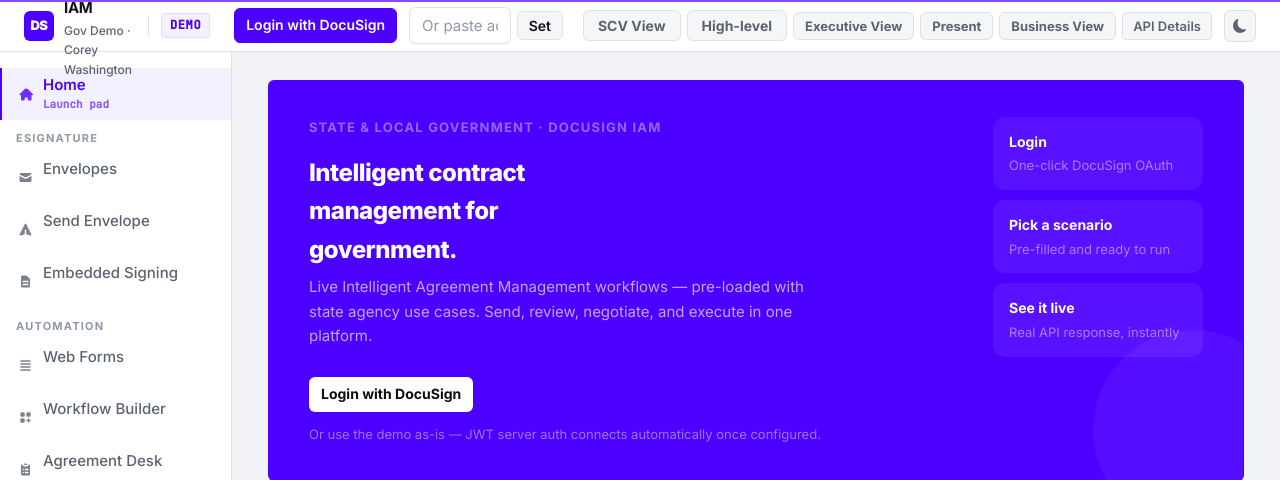
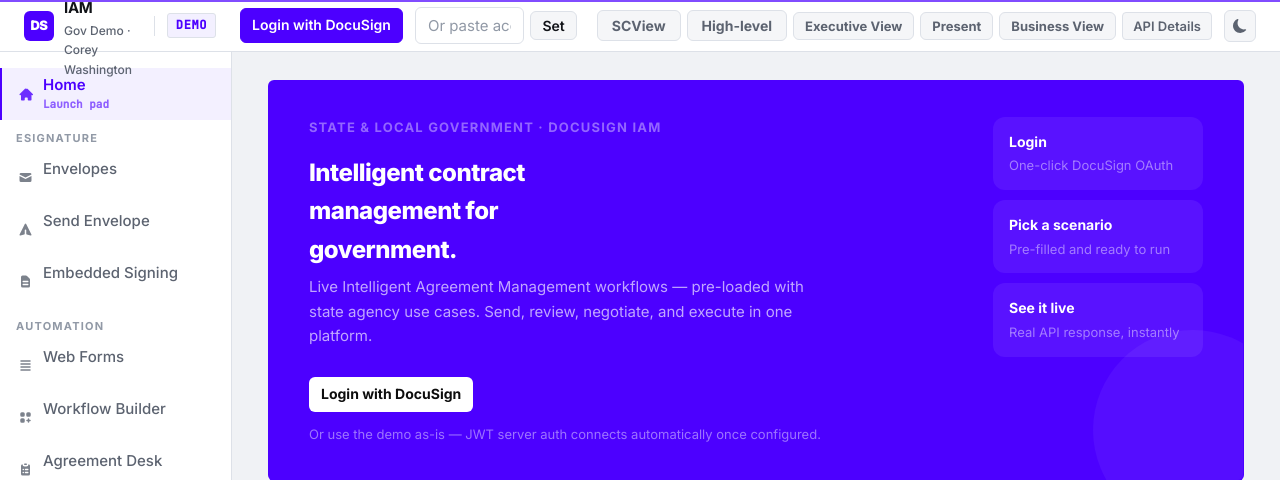
Before and after one commit to cgwashington14-pixel/docusign-iam-demo, a Flask app: page / in a window 1280 px wide. Shown: the top 480 px of the page. Run offline with Flask 3, Linux system fonts and the light colour scheme.

Commit message:
Rename SCV View to SCView in all user-facing labels.
Button, banner, guide panel, and demo paths now use SCView consistently.

Co-authored-by: Cursor <cursoragent@cursor.com>

```diff
--- a/static/css/scv-mode.css
+++ b/static/css/scv-mode.css
@@ -97,7 +97,7 @@ body.scv-mode .consultant-guide,
 body.scv-mode .hl-only,
 body.scv-mode .executive-only { display: none !important; }
 
-body.scv-mode .topbar-env::after { content: ' · SCV'; opacity: 0.75; }
+body.scv-mode .topbar-env::after { content: ' · SCView'; opacity: 0.75; }
 body.scv-mode .nav-hint,
 body.scv-mode .sidebar-credit { opacity: 0.85; }
 
--- a/static/js/consultant-guide.js
+++ b/static/js/consultant-guide.js
@@ -1,7 +1,7 @@
 /* Demo paths & presenter guide for solutions consultants */
 
 function consultantGuideModeLabel() {
-  if (document.body.classList.contains('scv-mode')) return 'SCV · business audience';
+  if (document.body.classList.contains('scv-mode')) return 'SCView · business audience';
   if (document.body.classList.contains('high-level-mode')) return 'High-level · guided moments';
   if (document.body.classList.contains('executive-mode')) return 'Executive audience';
   if (document.body.classList.contains('tech-mode')) return 'Technical audience';
--- a/static/js/scv-mode.js
+++ b/static/js/scv-mode.js
@@ -243,7 +243,7 @@ function scvRenderGuide() {
 
   rail.innerHTML = `
     <div class="scv-rail-head">
-      <div class="scv-rail-brand">SCV · Simple Component View</div>
+      <div class="scv-rail-brand">SCView · Simple Component View</div>
       <div class="scv-rail-visual scv-animate-in">${icon}</div>
       <h2 class="scv-rail-title">${comp.title}</h2>
       <p class="scv-rail-tagline">${comp.tagline}</p>
@@ -277,7 +277,7 @@ function scvUpdateChrome(on) {
   const sub = document.getElementById('gw-page-sub');
   if (sub && on) {
     if (!sub.dataset.defaultSub) sub.dataset.defaultSub = sub.innerHTML;
-    sub.innerHTML = 'Plain-language walkthrough for business audiences — use the <strong>SCV panel on the right</strong> for what to say at each step. Press <strong>▶ Play</strong> to advance.';
+    sub.innerHTML = 'Plain-language walkthrough for business audiences — use the <strong>SCView panel on the right</strong> for what to say at each step. Press <strong>▶ Play</strong> to advance.';
   } else if (sub && sub.dataset.defaultSub && !document.body.classList.contains('executive-mode') && !hlModeActive()) {
     const bizOn = document.body.classList.contains('business-mode');
     if (!bizOn) sub.innerHTML = sub.dataset.defaultSub;
@@ -299,7 +299,7 @@ function toggleScvMode(force) {
   if (btn) {
     btn.classList.toggle('active', on);
     btn.setAttribute('aria-pressed', on ? 'true' : 'false');
-    btn.textContent = on ? 'SCV On' : 'SCV View';
+    btn.textContent = on ? 'SCView On' : 'SCView';
   }
 
   localStorage.setItem(SCV_STORAGE_KEY, on ? '1' : '0');
@@ -308,7 +308,7 @@ function toggleScvMode(force) {
   scvRerender();
 
   if (on && typeof showToast === 'function') {
-    showToast('SCV View — simple component guide for business audiences', 'success');
+    showToast('SCView — simple component guide for business audiences', 'success');
   }
   if (typeof consultantGuideUpdateMode === 'function') consultantGuideUpdateMode();
 }
--- a/templates/base.html
+++ b/templates/base.html
@@ -66,8 +66,8 @@
     {% endif %}
 
     <div class="topbar-modes" aria-label="Demo view modes">
-      <button class="scv-toggle" id="scv-toggle" onclick="toggleScvMode()" title="SCV View — simple component guide for business audiences" aria-label="Toggle SCV view" type="button">
-        SCV View
+      <button class="scv-toggle" id="scv-toggle" onclick="toggleScvMode()" title="SCView — simple component guide for business audiences" aria-label="Toggle SCView" type="button">
+        SCView
       </button>
 
       <button class="hl-toggle" id="hl-toggle" onclick="toggleHighLevelMode()" title="High-level View — one clear moment at a time" aria-label="Toggle high-level view" type="button">
@@ -119,9 +119,9 @@
 
   <div id="scv-banner" class="scv-banner scv-only">
     <div class="scv-banner-text">
-      <strong>SCV View</strong> — each product explained in plain language. Use the guide panel for what to say and where to click.
+      <strong>SCView</strong> — each product explained in plain language. Use the guide panel for what to say and where to click.
     </div>
-    <button type="button" class="scv-banner-exit" onclick="toggleScvMode(false)">Exit SCV view</button>
+    <button type="button" class="scv-banner-exit" onclick="toggleScvMode(false)">Exit SCView</button>
   </div>
 
   <nav class="sidebar" id="sidebar">
@@ -335,10 +335,10 @@
       <span class="consultant-guide-mode" id="consultant-guide-mode">Consultant</span>
     </div>
     <details class="consultant-path" open>
-      <summary>SCV business briefing <span class="consultant-path-meta">~10 min</span></summary>
+      <summary>SCView business briefing <span class="consultant-path-meta">~10 min</span></summary>
       <ol class="consultant-steps">
-        <li><a href="/"><strong>1</strong> Toggle <strong>SCV View</strong> in top bar<span>Plain-language guide panel on every page</span></a></li>
-        <li><a href="/gov-workflows?state=CA&autoplay=1"><strong>2</strong> Auto-play Gov Workflows<span>Follow the SCV panel for what to say each step</span></a></li>
+        <li><a href="/"><strong>1</strong> Toggle <strong>SCView</strong> in top bar<span>Plain-language guide panel on every page</span></a></li>
+        <li><a href="/gov-workflows?state=CA&autoplay=1"><strong>2</strong> Auto-play Gov Workflows<span>Follow the SCView panel for what to say each step</span></a></li>
         <li><a href="/agreement-desk"><strong>3</strong> Agreement Desk<span>Intake queue in simple terms</span></a></li>
         <li><a href="/webhooks"><strong>4</strong> Connect finale<span>ERP sync — the payoff moment</span></a></li>
       </ol>
--- a/templates/index.html
+++ b/templates/index.html
@@ -91,9 +91,9 @@
   <div class="demo-layout-main">
 
 <div id="scv-home" class="scv-only scv-home">
-  <p class="scv-home-kicker">Simple Component View</p>
+  <p class="scv-home-kicker">SCView</p>
   <h1 class="scv-home-title">Every product, explained simply.</h1>
-  <p class="scv-home-lead">Toggle <strong>SCV View</strong> and use the guide panel on the right — plain language, demo steps, and visual icons for each part of the portal. Built for procurement, program, and executive audiences.</p>
+  <p class="scv-home-lead">Toggle <strong>SCView</strong> and use the guide panel on the right — plain language, demo steps, and visual icons for each part of the portal. Built for procurement, program, and executive audiences.</p>
   <a href="/gov-workflows?state=CA&autoplay=1" class="scv-home-cta">▶ Start with Gov Workflows</a>
   <div class="scv-home-grid">
     <div class="scv-home-card"><span class="scv-home-card-icon">📋</span><strong>What is this?</strong><span>One-line product purpose</span></div>
```
